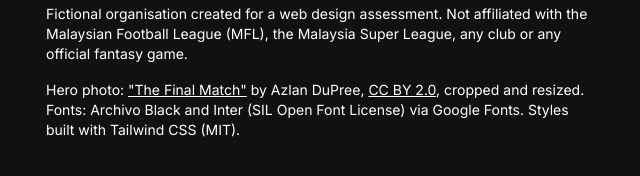
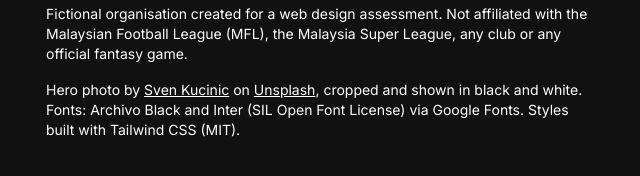
Before and after one commit to Raz150/osk-assessment, a website with bundled scripts: page index.html in a window 1280 px wide. Shown: the part 4633-4809 px from the top of the page, 606-1246 px from the left. Built offline with nearby package versions, Linux system fonts and the light colour scheme.

Commit message:
Update footer attribution for hero photo and adjust font details

```diff
--- a/index.html
+++ b/index.html
@@ -279,7 +279,7 @@
       </div>
       <div class="space-y-4 text-sm">
         <p>Fictional organisation created for a web design assessment. Not affiliated with the Malaysian Football League (MFL), the Malaysia Super League, any club or any official fantasy game.</p>
-        <p>Hero photo: <a class="underline" href="https://commons.wikimedia.org/wiki/File:The_Final_Match_(5194796996).jpg">"The Final Match"</a> by Azlan DuPree, <a class="underline" href="https://creativecommons.org/licenses/by/2.0/">CC BY 2.0</a>, cropped and resized. Fonts: Archivo Black and Inter (SIL Open Font License) via Google Fonts. Styles built with Tailwind CSS (MIT).</p>
+        <p>Hero photo by <a class="underline" href="https://unsplash.com/@skucinic9">Sven Kucinic</a> on <a class="underline" href="https://unsplash.com/photos/man-playing-soccer-during-daytime-Z0KjmjxUsKs">Unsplash</a>, cropped and shown in black and white. Fonts: Archivo Black and Inter (SIL Open Font License) via Google Fonts. Styles built with Tailwind CSS (MIT).</p>
       </div>
     </div>
   </footer>
```
Also changed, not shown: README.md, css/styles.css.
